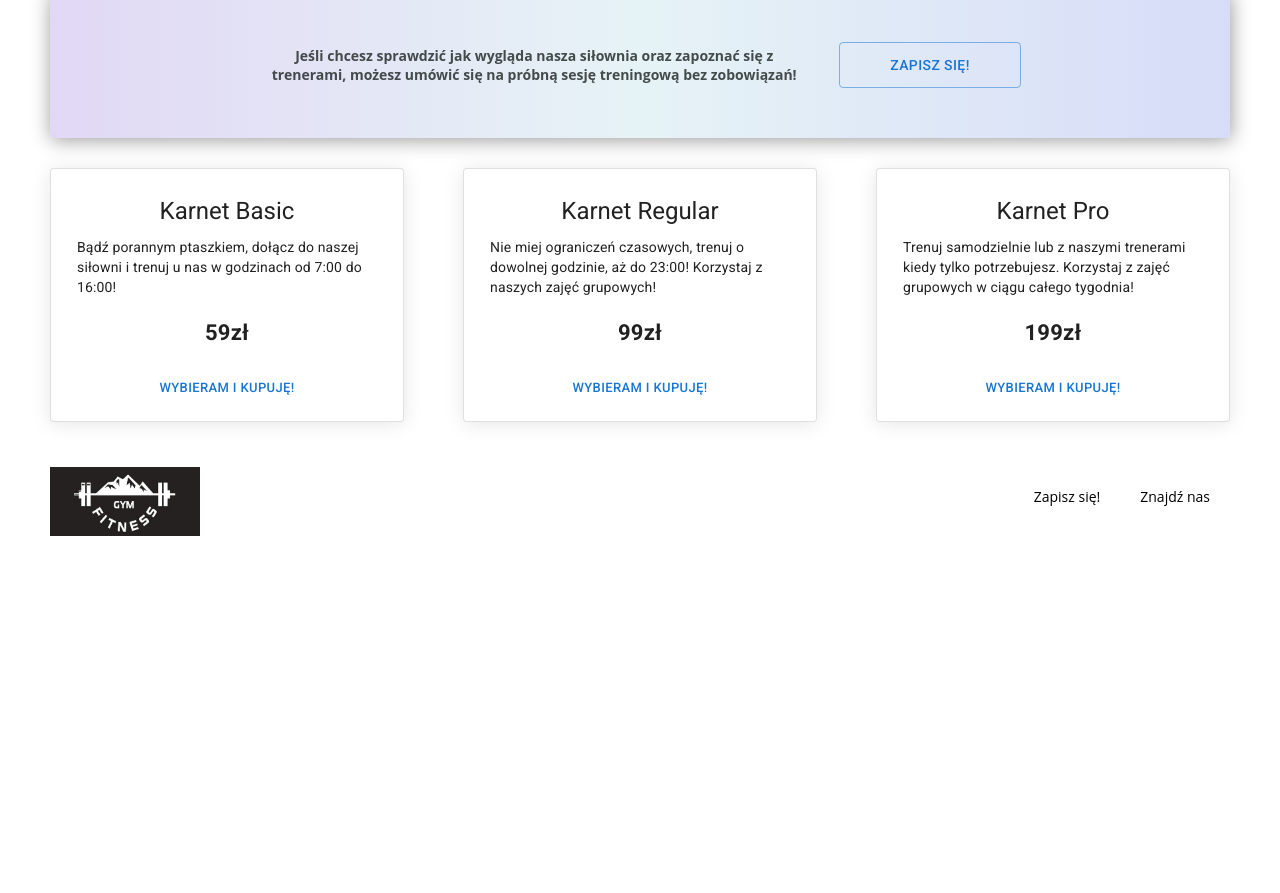
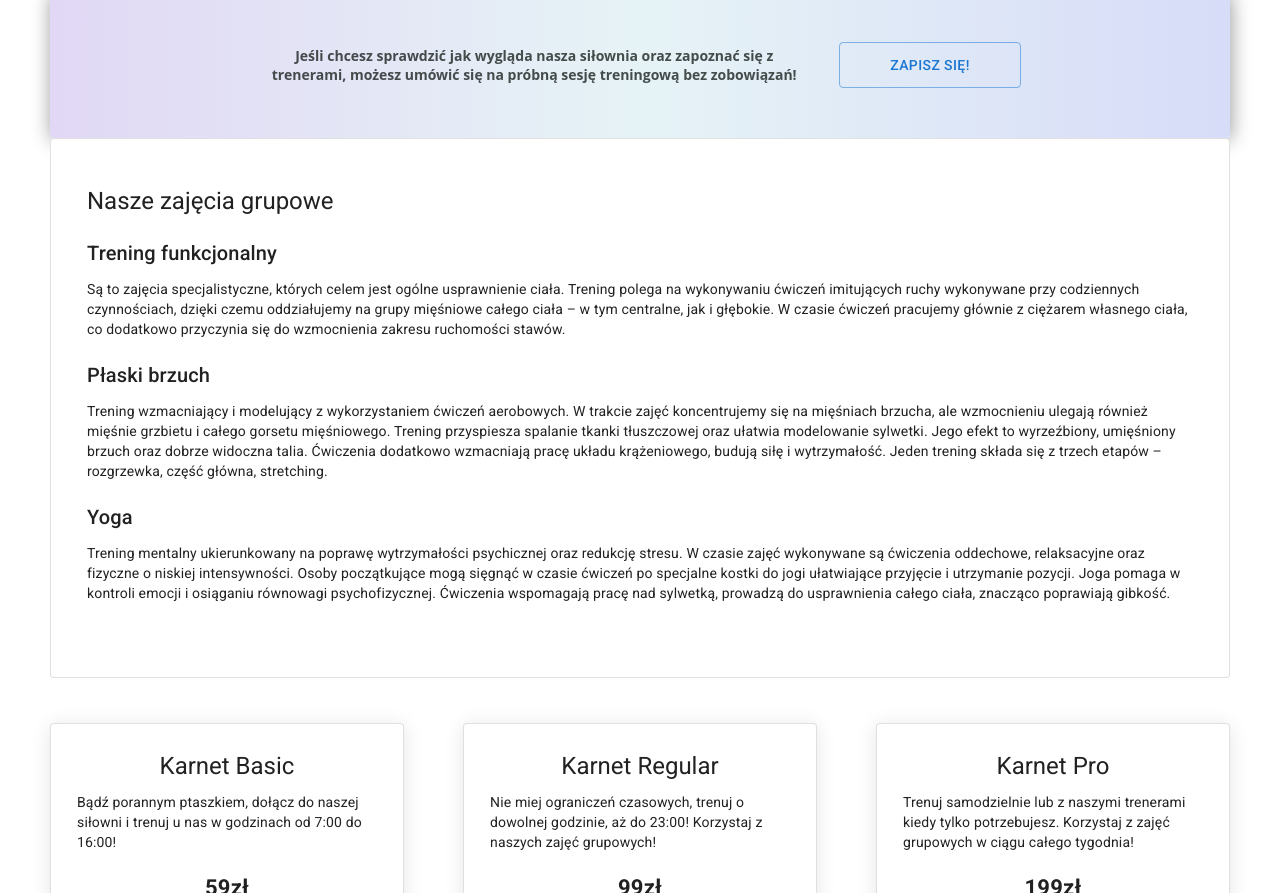
Before and after one commit to paulinawojtysiakk/Strona-Silowni, a React (Vite) app in the folder vite-project/: page / in a window 1280 px wide. Shown: the part 740-1633 px from the top of the page. Before the commit the page ends 1286 px from the top, so only its background shows below. Built offline with nearby package versions, Linux system fonts and the light colour scheme.

Commit message:
AboutSection classes

```diff
--- /dev/null
+++ b/vite-project/src/components/AboutSection.jsx
@@ -0,0 +1,55 @@
+import React from 'react';
+import Box from "@mui/material/Box";
+import Card from "@mui/material/Card";
+import CardContent from "@mui/material/CardContent";
+import Typography from "@mui/material/Typography";
+import '/src/scss/AboutSection.scss'
+
+const AboutSection = () =>{
+    return(
+        <div className="container aboutSection-container">
+
+            <Box className='' sx={{ display: 'flex', justifyContent: 'space-between' }}>
+                <Card variant="outlined" className='classes-cards' sx={{ width: '100%', marginBottom: '15px' }}>
+                    <CardContent>
+                        <Typography variant="h5" className='classes-title' component="div">
+                                Nasze zajęcia grupowe
+                            </Typography>
+                        <Typography variant="h6" component="div">
+                            Trening funkcjonalny
+                        </Typography>
+                        <Typography variant="body2" className='classes-card-description' sx={{ marginTop: '10px' }}>
+                            Są to zajęcia specjalistyczne, których celem jest ogólne usprawnienie ciała.
+                            Trening polega na wykonywaniu ćwiczeń imitujących ruchy wykonywane przy codziennych czynnościach,
+                            dzięki czemu oddziałujemy na grupy mięśniowe całego ciała – w tym centralne, jak i głębokie.
+                            W czasie ćwiczeń pracujemy głównie z ciężarem własnego ciała, co dodatkowo przyczynia się do wzmocnienia zakresu ruchomości stawów.
+                        </Typography>
+
+                        <Typography variant="h6" component="div">
+                            Płaski brzuch
+                        </Typography>
+                        <Typography variant="body2" className='classes-card-description' sx={{ marginTop: '10px' }}>
+                            Trening wzmacniający i modelujący z wykorzystaniem ćwiczeń aerobowych. W trakcie zajęć koncentrujemy się na mięśniach brzucha, ale wzmocnieniu ulegają również mięśnie grzbietu i całego gorsetu mięśniowego.
+                            Trening przyspiesza spalanie tkanki tłuszczowej oraz ułatwia modelowanie sylwetki. Jego efekt to wyrzeźbiony, umięśniony brzuch oraz dobrze widoczna talia. Ćwiczenia dodatkowo wzmacniają pracę układu krążeniowego, budują siłę i wytrzymałość.
+                            Jeden trening składa się z trzech etapów – rozgrzewka, część główna, stretching.
+                        </Typography>
+
+                        <Typography variant="h6" component="div">
+                            Yoga
+                        </Typography>
+                        <Typography variant="body2" className='classes-card-description' sx={{ marginTop: '10px' }}>
+                            Trening mentalny ukierunkowany na poprawę wytrzymałości psychicznej oraz redukcję stresu.
+                            W czasie zajęć wykonywane są ćwiczenia oddechowe, relaksacyjne oraz fizyczne o niskiej intensywności. Osoby początkujące mogą sięgnąć w czasie ćwiczeń po specjalne kostki do jogi ułatwiające przyjęcie i utrzymanie pozycji. Joga pomaga w kontroli emocji i osiąganiu równowagi psychofizycznej.
+                            Ćwiczenia wspomagają pracę nad sylwetką, prowadzą do usprawnienia całego ciała, znacząco poprawiają gibkość.
+                        </Typography>
+                    </CardContent>
+                </Card>
+
+            </Box>
+        </div>
+
+
+        )
+}
+
+export default AboutSection;
--- a/vite-project/src/components/Home.jsx
+++ b/vite-project/src/components/Home.jsx
@@ -5,6 +5,7 @@ import Footer from './Footer.jsx';
 import Button from '@mui/material/Button';
 import threadmill from '../images/threadmill.jpg';
 import CardsSection from "./CardsSection.jsx";
+import AboutSection from "./AboutSection.jsx";
 
 const Home = () => {
     return (
@@ -17,6 +18,7 @@ const Home = () => {
                 <p className='btn-description'>Jeśli chcesz sprawdzić jak wygląda nasza siłownia oraz zapoznać się z trenerami,
                     możesz umówić się na próbną sesję treningową bez zobowiązań!</p>
                 <Button variant="outlined" className='btn-cta-home'>Zapisz się!</Button> </div>
+            <AboutSection/>
             <CardsSection/>
             <Footer />
 
--- /dev/null
+++ b/vite-project/src/scss/AboutSection.scss
@@ -0,0 +1,16 @@
+
+.aboutSection-container{
+  margin-top: 40px;
+  margin-bottom: 40px;
+
+  .classes-cards{
+    padding: 30px 20px;
+  }
+  .classes-title{
+    padding-bottom: 20px;
+  }
+  .classes-card-description{
+    padding-bottom: 20px;
+  }
+
+}
```
Also changed, not shown: vite-project/src/components/AboutSection.js (deleted).
